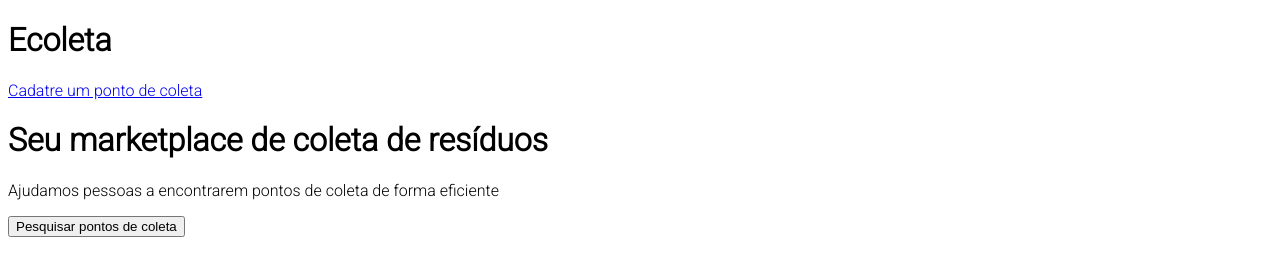
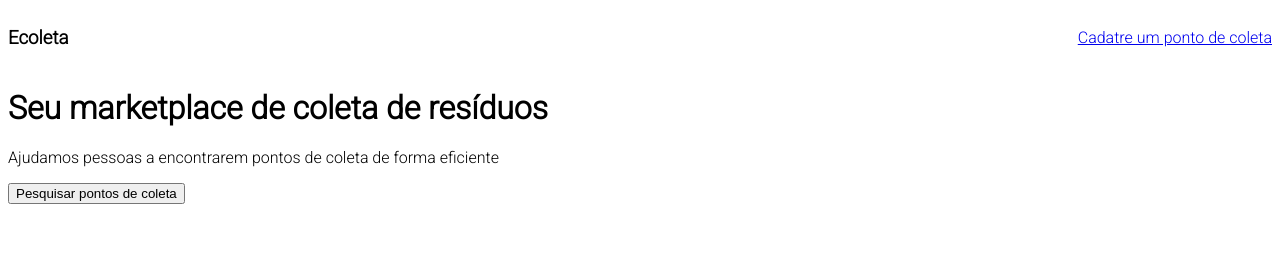
Before and after one commit to jairodias/NLW---CSS-Nodejs, a plain HTML site: page index.html in a window 1280 px wide. Drawn offline with Linux system fonts and the light colour scheme.

Commit message:
estilizando o header

```diff
--- a/index.html
+++ b/index.html
@@ -11,8 +11,12 @@
 </head>
 <body>
   <div>
-      <h1>Ecoleta</h1>
-      <a href="#">Cadatre um ponto de coleta</a>
+    <header>
+        <h3>Ecoleta</h3>
+        <a href="#">Cadatre um ponto de coleta</a>
+    </header>
+
+
       <h1>Seu marketplace de coleta de resíduos</h1>
       <p>Ajudamos pessoas a encontrarem pontos de coleta de forma eficiente</p>
       <button>Pesquisar pontos de coleta</button>
--- a/styles/main.css
+++ b/styles/main.css
@@ -1,3 +1,9 @@
 html{
   font-family: 'Roboto', sans-serif;
 }
+
+header{
+  display: flex;
+  align-items: center;
+  justify-content: space-between
+}
```
Also changed, not shown: 1 other file.
